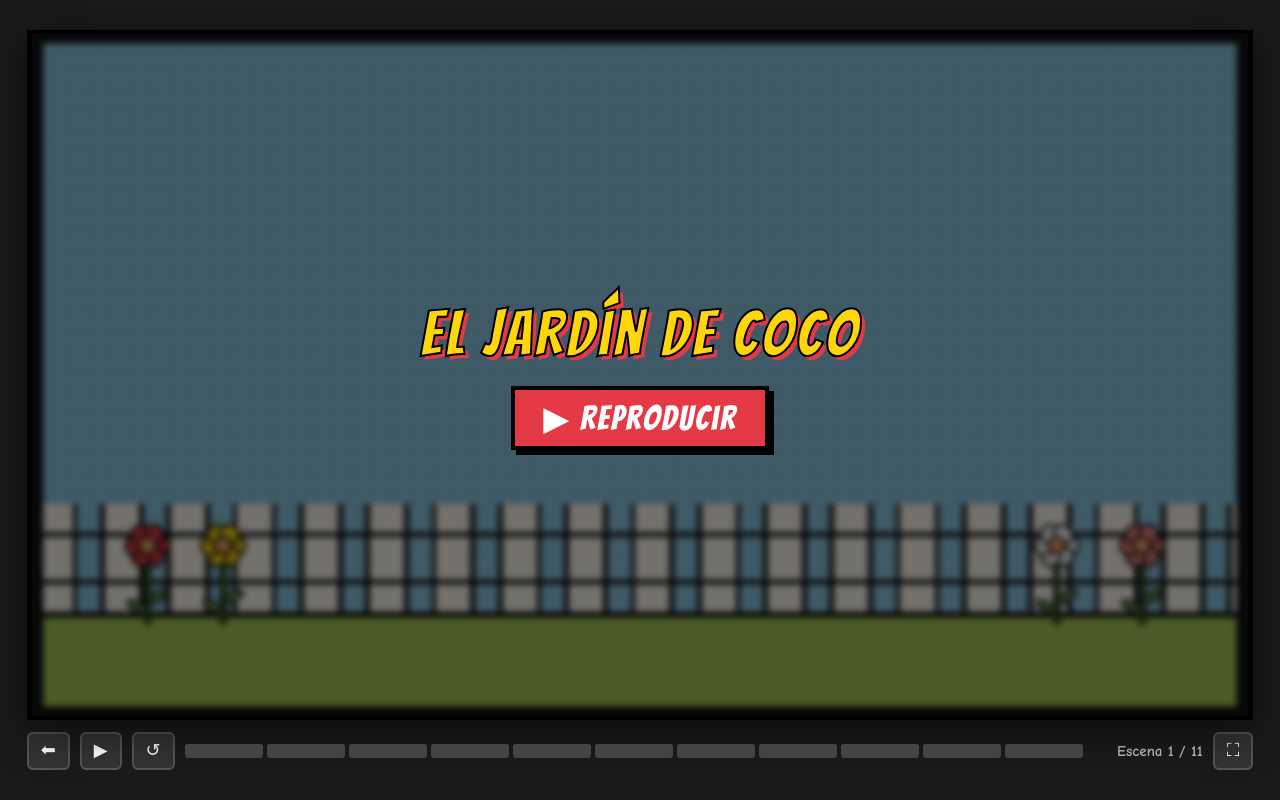
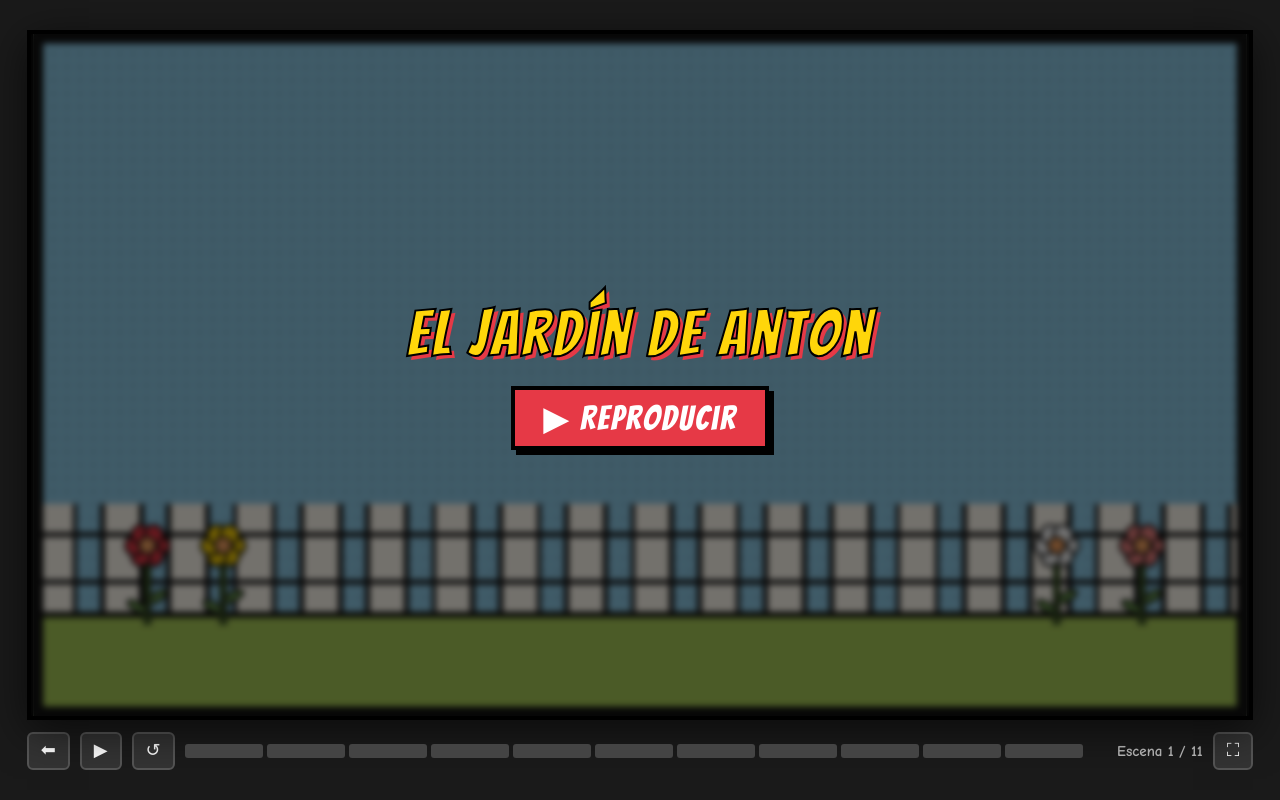
Before and after one commit to johanmorenolds/animaciones, a plain HTML site: page jardin/index.html in a window 1280 px wide. Drawn offline with Linux system fonts and the light colour scheme.

Commit message:
El jardín: el perro se llama Anton, con su ojo derecho azul y la mancha negra en la espalda
Co-Authored-By: Claude Opus 5.5 <noreply@anthropic.com>
Claude-Session: https://claude.ai/code/session_013NGwEma6T7Dd2N1wVqg7uD

```diff
--- a/jardin/index.html
+++ b/jardin/index.html
@@ -10,7 +10,7 @@
   siguiente es MANUAL. Al terminar cada escena aparece el botón «Siguiente ▶» (o se pulsa → / Intro /
   barra espaciadora). Así el adulto puede parar, hablar con la niña y seguir cuando ella quiera.
 
-  El nombre del perro se cambia en la constante NOMBRE del <script> o con la URL: …/jardin/?nombre=Coco
+  El nombre del perro se cambia en la constante NOMBRE del <script> o con la URL: …/jardin/?nombre=Anton
   Todo es LENTO y SUAVE: sin destellos, sin temblores, sin onomatopeyas.
 -->
 <link href="https://fonts.googleapis.com/css2?family=Bangers&family=Comic+Neue:wght@700&display=swap" rel="stylesheet">
@@ -327,13 +327,15 @@
 <!-- Personajes y decorados en SVG: se dibujan una vez y se reutilizan con <use> -->
 <svg width="0" height="0" style="position:absolute">
   <defs>
-    <!-- El boxer blanco, de pie, mirando a la derecha -->
+    <!-- Anton, el boxer blanco, de pie, mirando a la derecha.
+         Se le ve el lado derecho: ojo derecho AZUL y la mancha negra redonda de la espalda -->
     <symbol id="perro" viewBox="0 0 240 170">
       <path d="M56 74 Q40 60 38 42" fill="none" stroke="#111" stroke-width="17" stroke-linecap="round"/>
       <path d="M56 74 Q40 60 38 42" fill="none" stroke="#fff" stroke-width="8" stroke-linecap="round"/>
       <rect x="64" y="96" width="20" height="64" rx="9" fill="#ddd6cc" stroke="#111" stroke-width="5"/>
       <rect x="150" y="96" width="20" height="64" rx="9" fill="#ddd6cc" stroke="#111" stroke-width="5"/>
       <path d="M50 84 Q50 58 82 60 L156 56 Q190 56 192 84 Q194 116 162 118 Q128 108 96 116 Q52 118 50 84 Z" fill="#fff" stroke="#111" stroke-width="6" stroke-linejoin="round"/>
+      <circle cx="122" cy="74" r="12" fill="#111"/>
       <rect x="82" y="100" width="21" height="64" rx="9" fill="#fff" stroke="#111" stroke-width="5"/>
       <rect x="166" y="100" width="21" height="64" rx="9" fill="#fff" stroke="#111" stroke-width="5"/>
       <path d="M158 84 L170 34 L204 34 L198 88 Z" fill="#fff" stroke="#111" stroke-width="6" stroke-linejoin="round"/>
@@ -344,7 +346,7 @@
       <ellipse cx="231" cy="34" rx="7" ry="6" fill="#111"/>
       <path d="M214 56 Q224 62 234 54" fill="none" stroke="#111" stroke-width="4" stroke-linecap="round"/>
       <path d="M176 16 Q168 -2 188 4 Q198 10 194 28 Q184 30 176 16 Z" fill="#f6c6c6" stroke="#111" stroke-width="5" stroke-linejoin="round"/>
-      <circle cx="203" cy="30" r="5" fill="#111"/><circle cx="204.5" cy="28.5" r="1.6" fill="#fff"/>
+      <circle cx="203" cy="30" r="6.5" fill="#4cc9f0" stroke="#111" stroke-width="2.5"/><circle cx="204" cy="30" r="2.8" fill="#111"/><circle cx="205.5" cy="28" r="1.4" fill="#fff"/>
       <circle cx="213" cy="47" r="5" fill="#f28482" opacity=".6"/>
     </symbol>
 
@@ -353,6 +355,7 @@
       <path d="M40 84 Q22 76 18 60" fill="none" stroke="#111" stroke-width="17" stroke-linecap="round"/>
       <path d="M40 84 Q22 76 18 60" fill="none" stroke="#fff" stroke-width="8" stroke-linecap="round"/>
       <ellipse cx="120" cy="88" rx="88" ry="34" fill="#fff" stroke="#111" stroke-width="6"/>
+      <circle cx="128" cy="70" r="12" fill="#111"/>
       <ellipse cx="72" cy="92" rx="34" ry="26" fill="#fff" stroke="#111" stroke-width="5"/>
       <rect x="64" y="106" width="52" height="18" rx="9" fill="#fff" stroke="#111" stroke-width="5"/>
       <rect x="164" y="100" width="84" height="18" rx="9" fill="#ddd6cc" stroke="#111" stroke-width="5"/>
@@ -365,7 +368,7 @@
       <circle cx="214" cy="82" r="5" fill="#f28482" opacity=".6"/>
     </symbol>
     <symbol id="tumbado" viewBox="0 0 260 130"><use href="#tumbado-base"/>
-      <circle cx="205" cy="66" r="5" fill="#111"/><circle cx="206.5" cy="64.5" r="1.6" fill="#fff"/></symbol>
+      <circle cx="205" cy="66" r="6.5" fill="#4cc9f0" stroke="#111" stroke-width="2.5"/><circle cx="206" cy="66" r="2.8" fill="#111"/><circle cx="207.5" cy="64" r="1.4" fill="#fff"/></symbol>
     <symbol id="tumbado-quieto" viewBox="0 0 260 130"><use href="#tumbado-base"/>
       <path d="M198 66 Q205 71 212 66" fill="none" stroke="#111" stroke-width="4" stroke-linecap="round"/></symbol>
 
@@ -460,7 +463,7 @@
         <svg class="flor peque" style="left:1050px;color:#fff"><use href="#flor"/></svg>
         <svg class="flor peque" style="left:1140px;color:#f28482"><use href="#flor"/></svg>
         <div class="title-line" style="top:90px;font-size:130px;--d:.4s">El jardín</div>
-        <div class="title-line" style="top:230px;font-size:130px;--d:1.4s">de <span class="nombre">Coco</span></div>
+        <div class="title-line" style="top:230px;font-size:130px;--d:1.4s">de <span class="nombre">Anton</span></div>
         <svg class="huella" style="left:300px;top:640px;rotate:90deg;--d:1.6s"><use href="#huella"/></svg>
         <svg class="huella" style="left:360px;top:620px;rotate:90deg;--d:2.1s"><use href="#huella"/></svg>
         <svg class="huella" style="left:420px;top:640px;rotate:90deg;--d:2.6s"><use href="#huella"/></svg>
@@ -477,7 +480,7 @@
         <div class="suelo"></div>
         <div class="pelota rueda" style="left:880px;bottom:96px"></div>
         <svg class="perro corre" style="left:580px;--desde:-900px"><use href="#perro"/></svg>
-        <div class="narra" style="--d:.8s"><span class="nombre">Coco</span> era un boxer blanco.<br>¡Le encantaba correr!</div>
+        <div class="narra" style="--d:.8s"><span class="nombre">Anton</span> era un boxer blanco.<br>¡Le encantaba correr!</div>
         <div class="frame"></div>
       </section>
 
@@ -504,7 +507,7 @@
         <div class="cojin"></div>
         <svg class="perro andar se-va" style="left:660px;--d0:.6s;--f:4.4s;--pasos:6;--desde:-620px;--d:5.2s"><use href="#perro"/></svg>
         <svg class="tumbado llega" style="--d:5.2s"><use href="#tumbado"/></svg>
-        <div class="narra" style="--d:.8s">Con los años, <span class="nombre">Coco</span> se hizo viejito<br>y se cansaba mucho.</div>
+        <div class="narra" style="--d:.8s">Con los años, <span class="nombre">Anton</span> se hizo viejito<br>y se cansaba mucho.</div>
         <div class="frame"></div>
       </section>
 
@@ -517,7 +520,7 @@
         <svg class="tumbado"><use href="#tumbado-quieto"/></svg>
         <div class="hoja cae" style="left:1030px;top:320px;--d:2.4s;--f:5s"></div>
         <div class="capa funde" style="--d:.5s;--f:4s;--o:.28"></div>
-        <div class="narra" style="--d:1s">Un día, su cuerpo dejó de funcionar.<br><span class="nombre">Coco</span> se murió. Ya no le duele nada.</div>
+        <div class="narra" style="--d:1s">Un día, su cuerpo dejó de funcionar.<br><span class="nombre">Anton</span> se murió. Ya no le duele nada.</div>
         <div class="frame"></div>
       </section>
 
@@ -646,7 +649,7 @@
         <div class="corazon" style="left:500px;top:420px;--d:1s;--x:-30px">❤</div>
         <div class="corazon" style="left:760px;top:440px;--d:2s;--x:30px">❤</div>
         <div class="corazon" style="left:640px;top:330px;--d:2.8s">❤</div>
-        <div class="bubble" style="left:560px;top:150px;--d:1.4s">Te quiero, <span class="nombre">Coco</span>.</div>
+        <div class="bubble" style="left:560px;top:150px;--d:1.4s">Te quiero, <span class="nombre">Anton</span>.</div>
         <svg class="mariposa" style="left:300px;top:260px;color:#ffd60a;--f:5s;--x:200px;--d:.5s"><use href="#mariposa"/></svg>
         <div class="frame"></div>
       </section>
@@ -658,11 +661,11 @@
 
     <!-- Pantallas superpuestas: inicio y final -->
     <div class="overlay" id="startOverlay">
-      <h2>El jardín de <span class="nombre">Coco</span></h2>
+      <h2>El jardín de <span class="nombre">Anton</span></h2>
       <button class="big" id="startBtn">▶ Reproducir</button>
     </div>
     <div class="overlay" id="endOverlay" hidden>
-      <h2>Te queremos, <span class="nombre">Coco</span></h2>
+      <h2>Te queremos, <span class="nombre">Anton</span></h2>
       <button class="big" id="againBtn">↺ ¡Otra vez!</button>
     </div>
   </div>
@@ -681,7 +684,7 @@
   // ==========================================================
   //  0) NOMBRE DEL PERRO: cámbialo aquí o con ?nombre=… en la URL
   // ==========================================================
-  const NOMBRE = (new URLSearchParams(location.search).get('nombre') || 'Coco').trim().slice(0, 20) || 'Coco';
+  const NOMBRE = (new URLSearchParams(location.search).get('nombre') || 'Anton').trim().slice(0, 20) || 'Anton';
   document.querySelectorAll('.nombre').forEach(e => { e.textContent = NOMBRE; });
   document.title = 'El jardín de ' + NOMBRE;
 
```
Also changed, not shown: index.html (+1 -1 lines).
